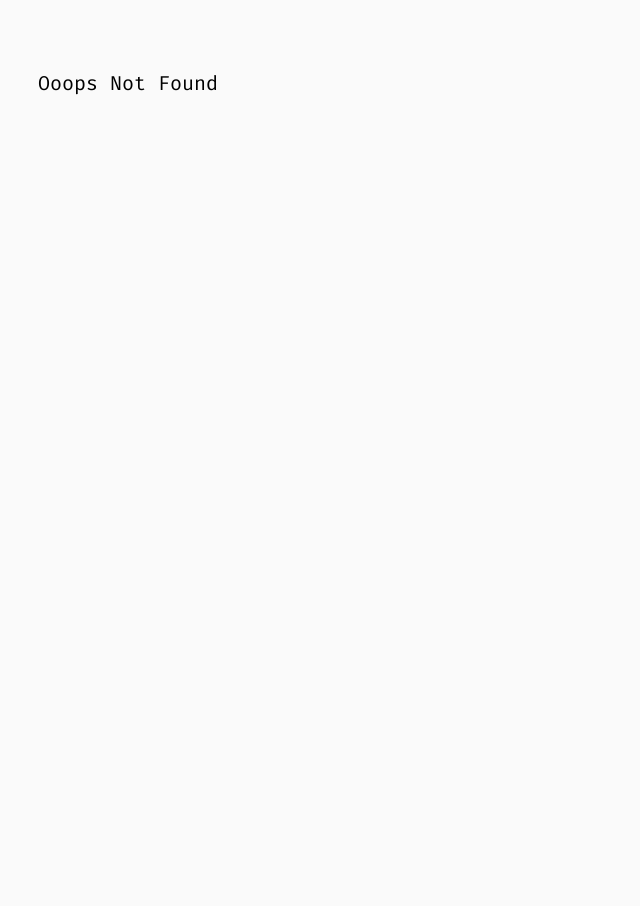
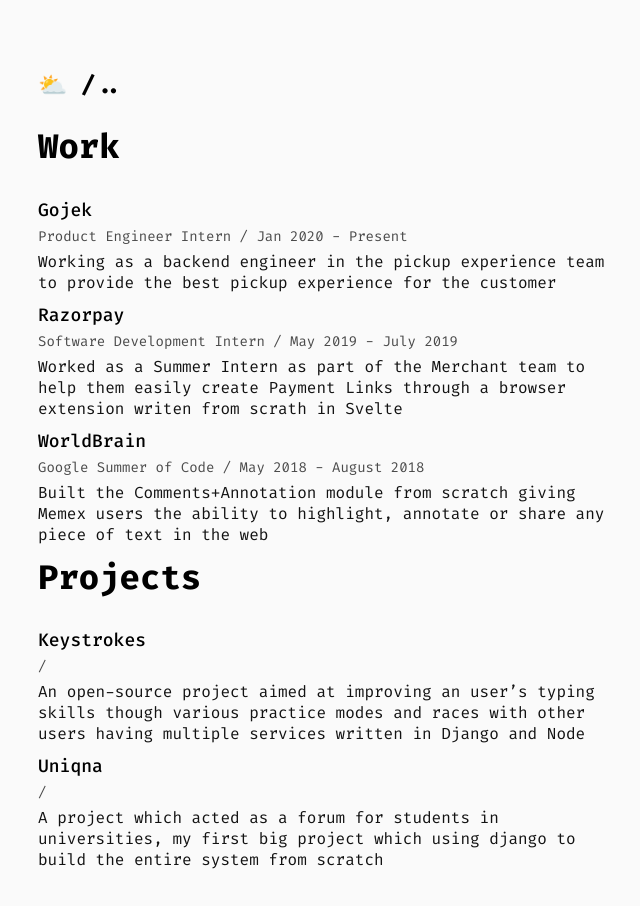
Before and after one commit to digi0ps/.com, a React (Create React App) app: page /work in a window 1280 px wide. Before the commit this address had no page. Shown: the top 906 px of the page, without its empty margins (32-672 px from the left). Before the commit the page ends 800 px from the top, so only its background shows below. Built offline with nearby package versions, Linux system fonts and the light colour scheme.

Commit message:
Added work stuff.

```diff
--- a/src/App.jsx
+++ b/src/App.jsx
@@ -7,6 +7,7 @@
 import WhoAmI from "./components/whoami";
 import Contact from "./components/contact";
 import Blog from "./components/blog";
+import Work from "./components/work";
 
 function App() {
   return (
@@ -14,6 +15,7 @@
       <Home path="/" exact />
       <WhoAmI path="/whoami" exact />
       <Contact path="/contact" exact />
+      <Work path="/work" exact />
       <Blog path="/blog" exact />
       <NotFound default />
     </Router>
--- a/src/components/home/index.jsx
+++ b/src/components/home/index.jsx
@@ -6,7 +6,7 @@
 
 const LINKS = [
   ["open ", "blog", "/blog"],
-  ["ls ", "projects", "/projects"],
+  ["ls ", "work", "/work"],
   ["cat ", "contact", "/contact"],
   ["", "whoami", "/whoami"],
 ];
--- /dev/null
+++ b/src/components/work/index.jsx
@@ -0,0 +1,30 @@
+import React from "react";
+import { BackToHome } from "../common";
+import { WORK, PROJECTS } from "./stuff";
+import Item from "./item";
+
+import "./work.sass";
+
+function Work() {
+  return (
+    <main className="work">
+      <header>
+        <BackToHome />
+      </header>
+      <h2 className="standard">Work</h2>
+      <section>
+        {WORK.map((exp) => (
+          <Item {...exp} />
+        ))}
+      </section>
+      <h2 className="standard">Projects</h2>
+      <section>
+        {PROJECTS.map((exp) => (
+          <Item {...exp} />
+        ))}
+      </section>
+    </main>
+  );
+}
+
+export default Work;
--- /dev/null
+++ b/src/components/work/item.jsx
@@ -0,0 +1,15 @@
+import React from "react";
+
+function Item(props) {
+  return (
+    <div className="item">
+      <p className="title">{props.company}</p>
+      <p className="meta">
+        {props.position} / {props.duration}
+      </p>
+      <p className="description">{props.description}</p>
+    </div>
+  );
+}
+
+export default Item;
--- /dev/null
+++ b/src/components/work/stuff.js
@@ -0,0 +1,43 @@
+export const WORK = [
+  {
+    company: "Gojek",
+    position: "Product Engineer Intern",
+    duration: "Jan 2020 - Present",
+    description: `
+    Working as a backend engineer in the pickup experience team to provide the
+    best pickup experience for the customer`,
+  },
+  {
+    company: "Razorpay",
+    position: "Software Development Intern",
+    duration: "May 2019 - July 2019",
+    description: `Worked as a Summer Intern as part of the Merchant team to help
+    them easily create Payment Links through a browser extension writen from
+    scrath in Svelte`,
+  },
+  {
+    company: "WorldBrain",
+    position: "Google Summer of Code",
+    duration: "May 2018 - August 2018",
+    description: `Built the Comments+Annotation module from scratch giving Memex
+    users the ability to highlight, annotate or share any piece of text in the web`,
+  },
+];
+
+export const PROJECTS = [
+  {
+    company: "Keystrokes",
+    github: "https://github.com/typeforslack/",
+    description: `
+    An open-source project aimed at improving an user’s typing skills though
+    various practice modes and races with other users having multiple services
+    written in Django and Node`,
+  },
+  {
+    company: "Uniqna",
+    github: "https://github.com/typeforslack/",
+    description: `
+    A project which acted as a forum for students in universities, my first big
+    project which using django to build the entire system from scratch`,
+  },
+];
--- /dev/null
+++ b/src/components/work/work.sass
@@ -0,0 +1,19 @@
+.item
+    width: 50%
+    margin-bottom: 1rem
+
+    p
+        margin: 5px 0
+        font-size: 1.6rem
+
+    .title
+        font-size: 1.8rem
+        font-weight: 500
+        margin: 0
+
+    .meta
+        font-size: 1.4rem
+        color: #4a4a4a
+
+    .description
+        color: #121212
--- a/src/index.css
+++ b/src/index.css
@@ -42,6 +42,12 @@
   margin-top: 0px;
 }
 
+h2.standard {
+  font-weight: bold;
+  font-size: 3.4rem;
+  margin-top: 0px;
+}
+
 .no-select {
   -moz-user-select: none;
   -webkit-user-select: none;
--- a/src/index.js
+++ b/src/index.js
@@ -5,10 +5,8 @@
 import * as serviceWorker from "./serviceWorker";
 import { THEME_KEY } from "./constants";
 
-{
-  if (localStorage[THEME_KEY] === "dark") {
-    document.body.classList.add("dark");
-  }
+if (localStorage[THEME_KEY] === "dark") {
+  document.body.classList.add("dark");
 }
 
 ReactDOM.render(
```
